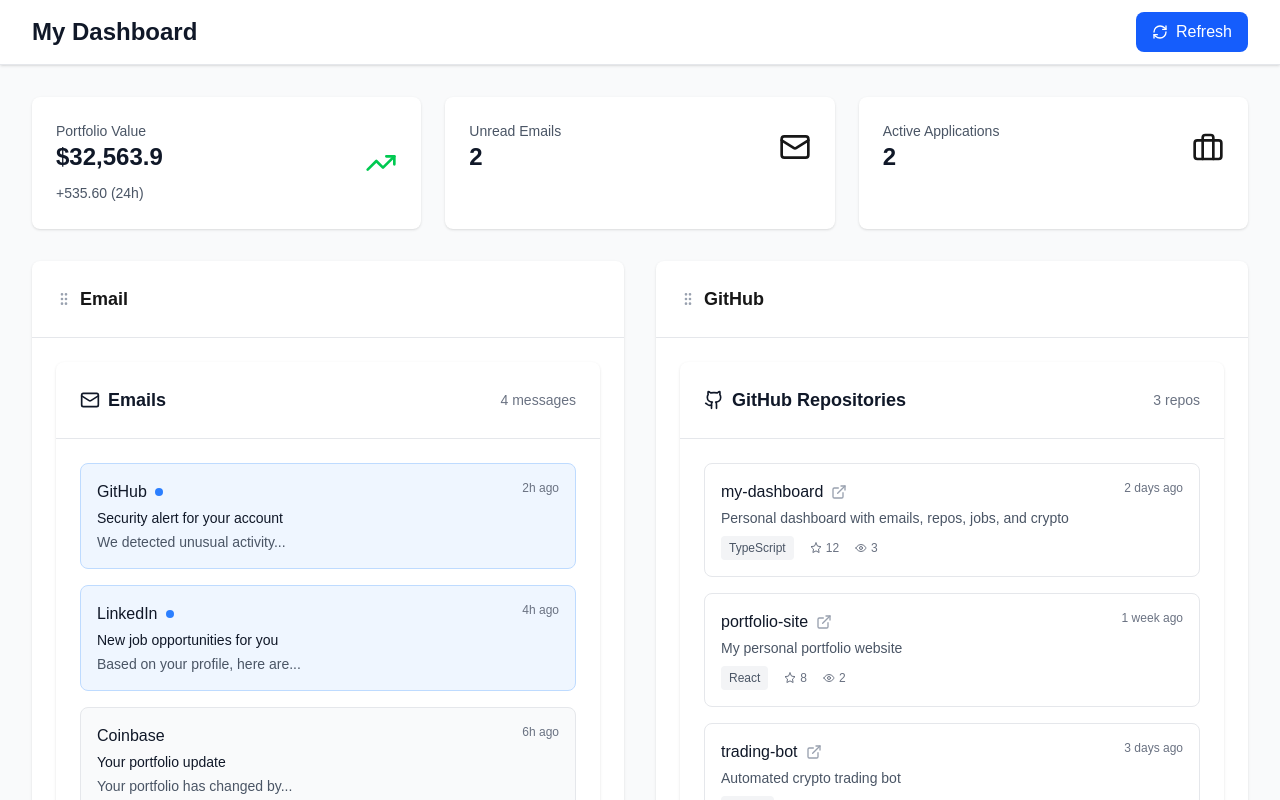
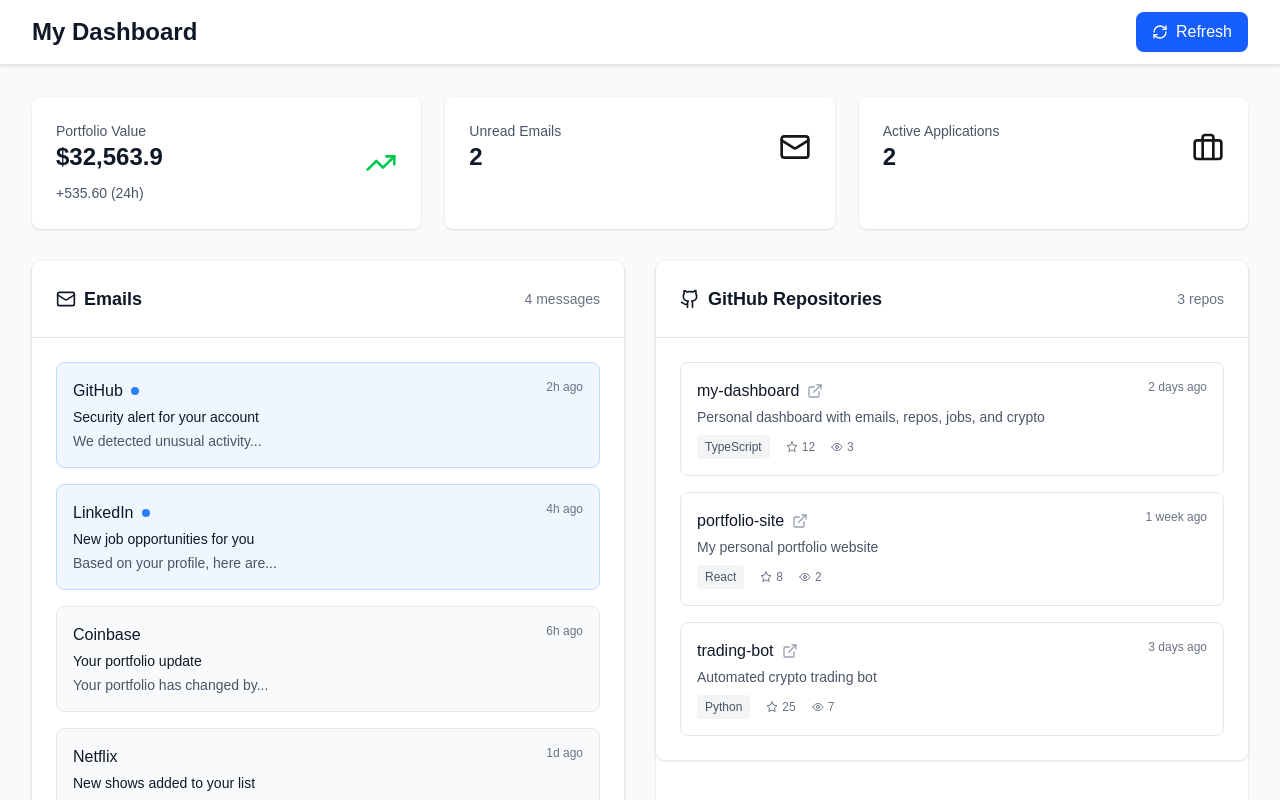
Before and after one commit to rmcguiness/my-dashboard, a Next.js app: page / in a window 1280 px wide. Shown: the top 800 px of the page. Built offline with nearby package versions, Linux system fonts and the light colour scheme.

Commit message:
fixed card styling on draggables

```diff
--- a/src/components/ui/DraggableSection.tsx
+++ b/src/components/ui/DraggableSection.tsx
@@ -4,7 +4,7 @@
 
 interface DraggableSectionProps {
     id: string;
-    title: string;
+    title: React.ReactNode;
     children: React.ReactNode;
     isDragging: boolean;
     onDragStart: (e: React.DragEvent) => void;
@@ -34,13 +34,9 @@
                 }`}
         >
             <Card className="h-full">
-                <div className="p-6 border-b border-gray-200 dark:border-gray-700 cursor-move select-none">
-                    <div className="flex items-center gap-2">
-                        <GripVertical className="w-4 h-4 text-gray-400" />
-                        <h3 className="text-lg font-semibold">{title}</h3>
-                    </div>
+                <div className="cursor-move">
+                    {children}
                 </div>
-                <div className="p-6">{children}</div>
             </Card>
         </div>
     );
```
